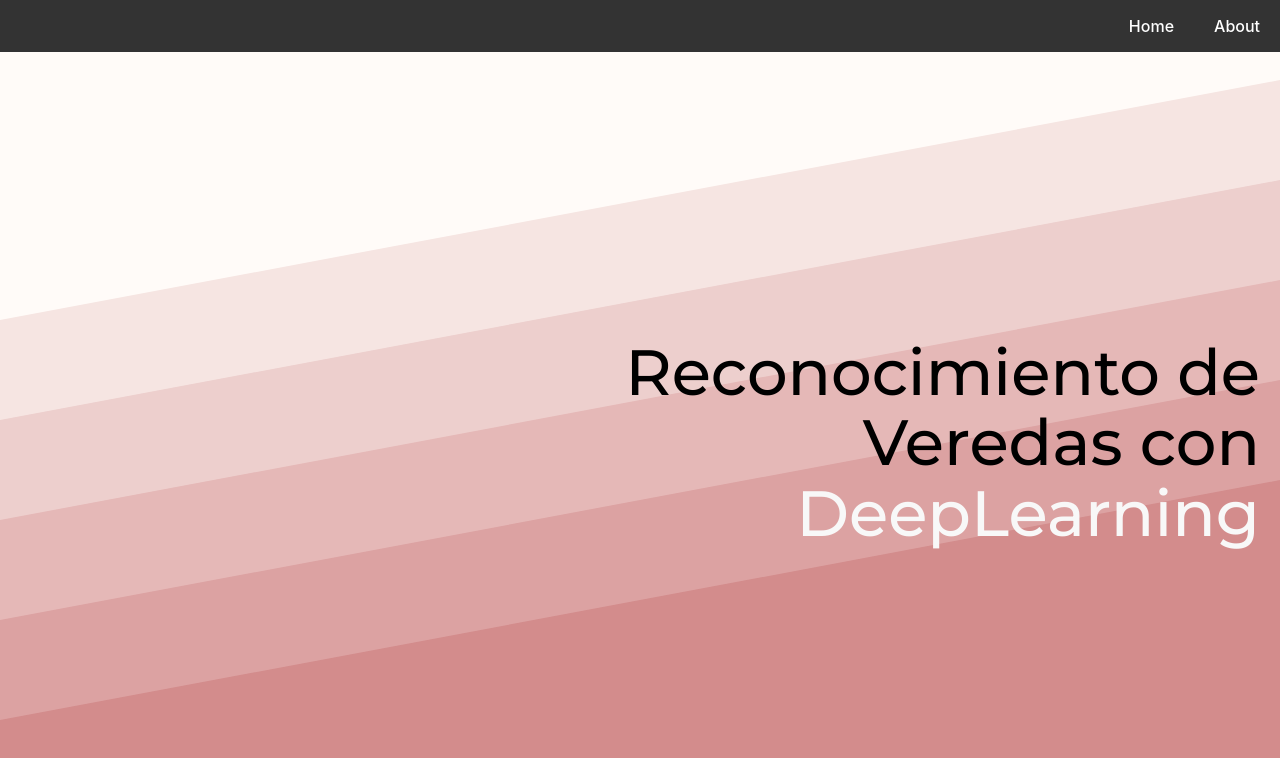
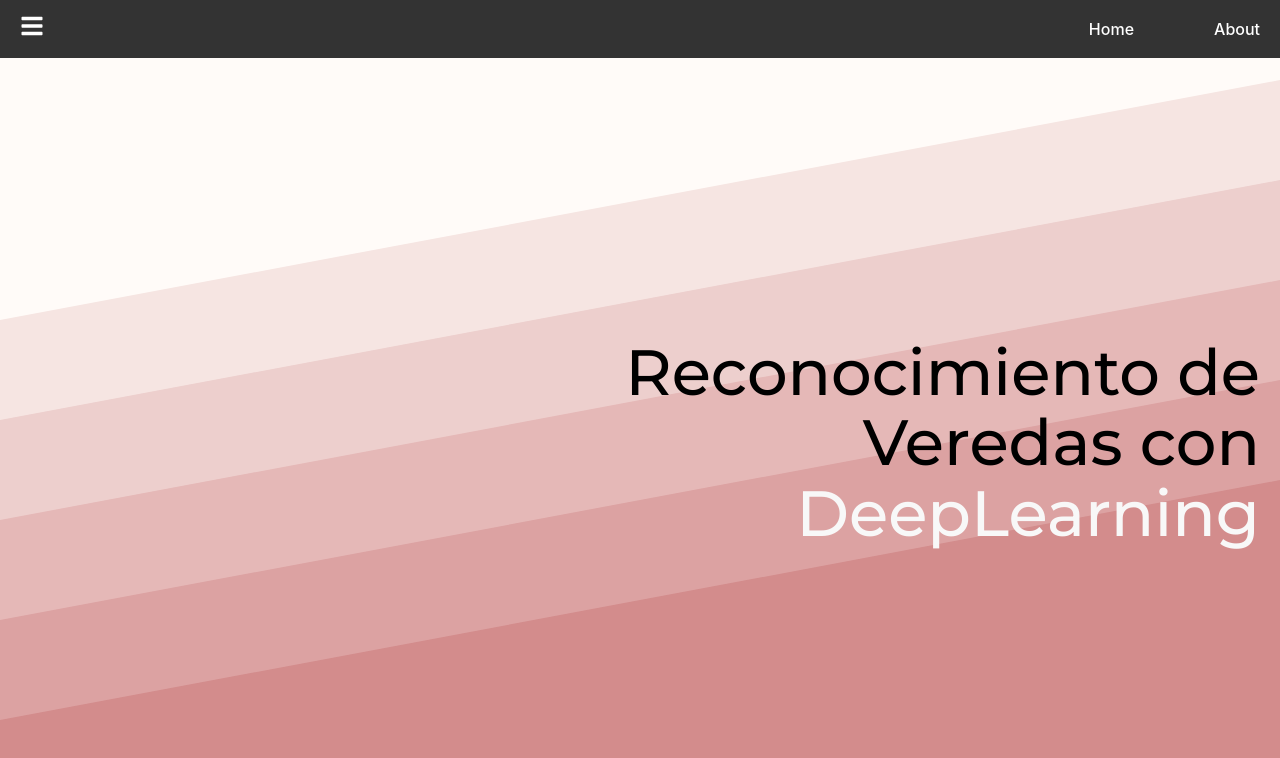
Before and after one commit to FelipeGI1/Practica1-SW, a React (Vite) app in the folder frontend/: page / in a window 1280 px wide. Shown: the top 758 px of the page. Built offline with nearby package versions, Linux system fonts and the light colour scheme.

Commit message:
Fix navbar

```diff
--- a/frontend/src/components/Navbar.jsx
+++ b/frontend/src/components/Navbar.jsx
@@ -3,9 +3,12 @@ import { NavLink, useNavigate } from 'react-router-dom';
 import { FaBars } from 'react-icons/fa';
 import '../styles/navbar.css';
 
-function NavBar() {
+const NavBar = ({ onToggleMenu }) => {
     return (
         <nav className="navbar">
+            <button className="hamburger-btn" onClick={onToggleMenu}>
+                <FaBars />
+            </button>
             <ul className="navbar-list">
                 <li className="navbar-item"><a href="#home">Home</a></li>
                 <li className="navbar-item"><a href="#about">About</a></li>
--- a/frontend/src/styles/navbar.css
+++ b/frontend/src/styles/navbar.css
@@ -5,6 +5,19 @@
     top: 0;
     width: 100%;
     z-index: 1000;
+    display: flex;
+    justify-content: space-between;
+    align-items: center;
+    padding: 0 20px;
+}
+
+.hamburger-btn {
+    background: none;
+    border: none;
+    color: white;
+    font-size: 1.5em;
+    cursor: pointer;
+    padding: 14px 0;
 }
 
 .navbar-list {
@@ -16,7 +29,7 @@
 }
 
 .navbar-item {
-    padding: 14px 20px;
+    padding: 14px 40px;
 }
 
 .navbar-item a {
```
